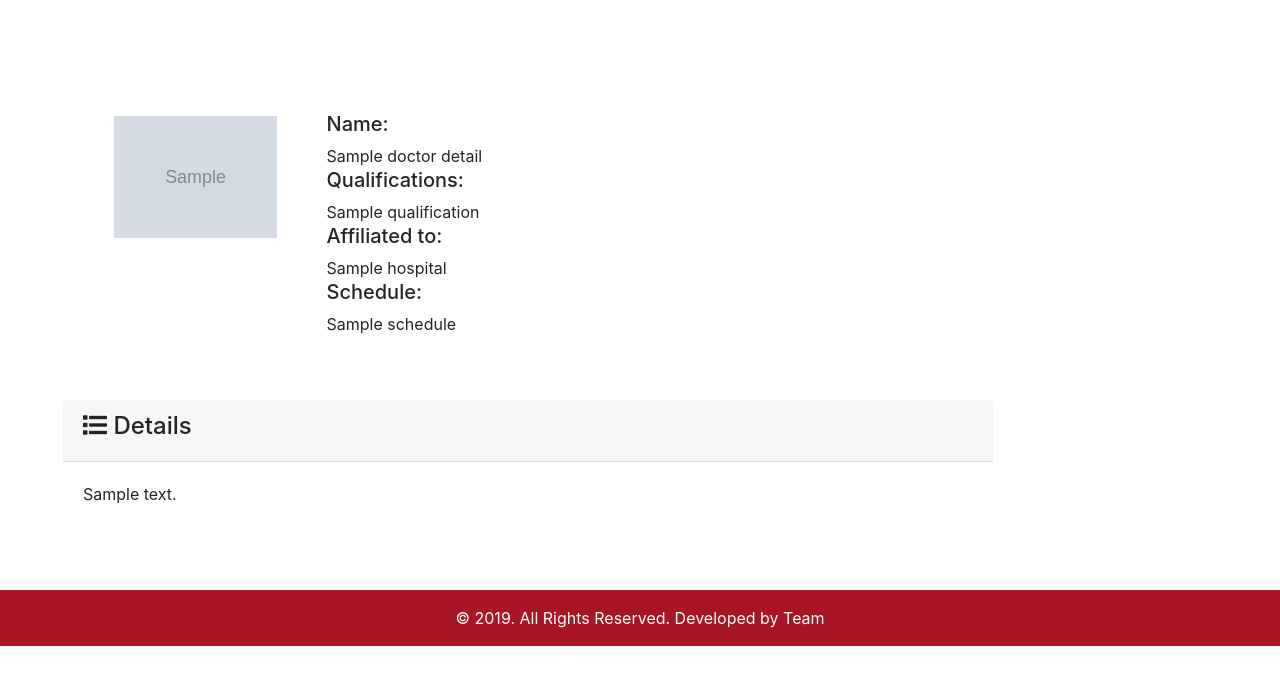
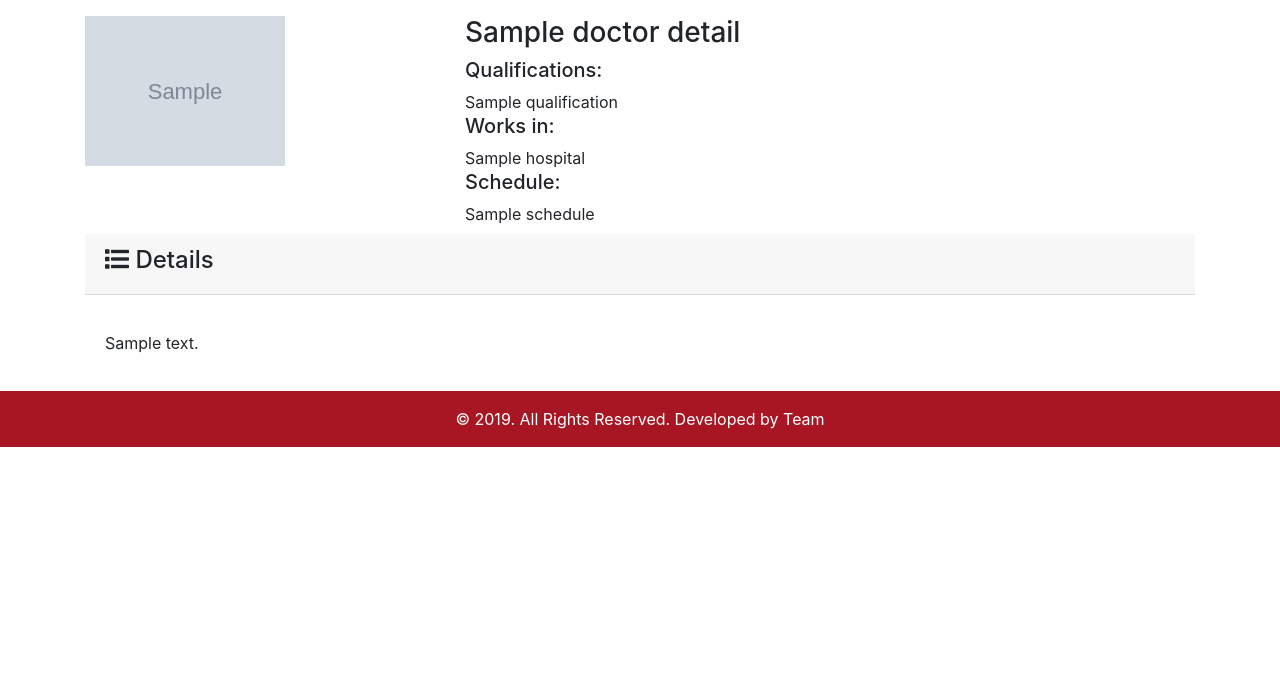
Before and after one commit to u-shrestha/heart, a Django app: template home/templates/home/doctor_detail.html in a window 1280 px wide. Shown: the part 86-771 px from the top of the page. Run offline with Django 3.2, Linux system fonts and the light colour scheme; the template is opened without the code that fills it: most values are stand-ins (such as "Sample title", 1, 10 or a date in 2020); grey boxes marked "Sample" are stand-in pictures; some libraries are stand-ins or nearby versions.

Commit message:
doctor database updated.

```diff
--- a/home/templates/home/doctor_detail.html
+++ b/home/templates/home/doctor_detail.html
@@ -10,39 +10,35 @@
 {% endblock %}
 
 {% block page-body %}
-    <div class="container w-75 m-5">
-        <div class="row w-75 my-5 ml-3">
+    <div class="container mt-3">
+        <div class="row">
             <!-- Image -->
             {% if doctor_detail.image %}
                 <div class="col-sm-12 col-md-6 col-lg-4 mb-2">
-                    <div class="card-body">
-                        <img class="img-fluid" src="{{ doctor_detail.image.url }}" height="250px" width="200px"/>
-                    </div>
+                    <img class="img-fluid" src="{{ doctor_detail.image.url }}" height="250px" width="200px"/>
                 </div>
             {% endif %}
 
-            <div class="col-12 col-md-8 my-3 pr-0">
-                <h5> Name: </h5> {{ doctor_detail.name }}
-                <h5> Qualifications: </h5>{{ doctor_detail.qualification }}
-                <h5>Affiliated to: </h5> {{ doctor_detail.hospital }}
+            <div class="col-12 col-md-8">
+                <h3>{{ doctor_detail.name }}</h3>
+                <h5>Qualifications: </h5>{{ doctor_detail.qualification }}
+                <h5>Works in: </h5> {{ doctor_detail.hospital }}
                 {% if doctor_detail.schedule %}
                     <h5>Schedule: </h5>{{ doctor_detail.schedule }}
                 {% endif %}
             </div>
         </div>
 
-        <div class="row">
+        <div class="row mt-2">
             <!-- Description -->
             <div class="col-12">
                 <div class="card-header"><h4><i class="fas fa-list"></i>&nbsp;Details</h4></div>
-                    <div class="card-body">
-                        <p class="text-justify">  {{ doctor_detail.details }} </p>
-                    </div>
+                <div class="card-body text-justify">
+                    <p>  {{ doctor_detail.details|linebreaks }} </p>
+                </div>
             </div>
         </div>
     </div>
-
-
 {% endblock %}
 
 {% block page-footer %}
--- a/home/templates/home/home.html
+++ b/home/templates/home/home.html
@@ -24,7 +24,7 @@
                 <div class="carousel-item active">
                     <img class="d-block w-100" src="{% static 'image/sl2.jpg' %}" height="500px" alt="First slide">
                     <div class="carousel-caption d-none d-md-block">
-                        <h5>Are you at risk of having heart disease?</h5>
+                        <h2>Are you at risk of having heart disease?</h2>
                         <a href="{% url 'login' %}"><button type="submit" class="btn btn-primary">Lets Predict</button></a>
                   </div>
                 </div>
--- a/predict/sample.py
+++ b/predict/sample.py
@@ -1,4 +1,4 @@
-input_data = open("D:\Zzz Project\AAA practise\disease_prediction\prediction\heart.csv", "r").read().split("\n")
+input_data = open("C:\\Users\Sakun\Desktop\Project\heart\predict\heart.csv", "r").read().split("\n")
 features = input_data[0].split(",")
 
 del features[-1]
--- a/static/css/style.css
+++ b/static/css/style.css
@@ -65,19 +65,16 @@ a.btn.btn-primary {
 	background-color: #ffffff;
 }
 
-.bg_c {
-    background-color: #1f2678 !important;
+.card-img.avatar {
+	vertical-align: middle;
+	width: 90px;
+	height: 90px;
+	border-radius: 50%;
 }
 
-/*.zoom {*/
-  /*padding: 30px;*/
-  /*transition: transform .2s; !* Animation *!*/
-
-/*}*/
-
-/*.zoom:hover {*/
-  /*transform: scale(1.1); !* (150% zoom - Note: if the zoom is too large, it will go outside of the viewport) *!*/
-/*}*/
+.shadow {
+    box-shadow: 0 .5rem .5rem rgba(0,0,0,.10)!important;
+}
 
 #bg_c:hover {
 	transform: scale(1.05);
```
Also changed, not shown: home/templates/home/doctor.html (+8 -4 lines), home/templates/home/hospital.html (+5 -5 lines), home/templates/home/hospital_detail.html (+8 -10 lines), db.sqlite3, media/doctors/Dr.-Bijoy-G-Rajbanshi2.jpg (added), media/doctors/Dr.-Kunal-Bikram-Shah-2.jpg (added), media/doctors/Dr._AnilAcharya.jpg (added), media/doctors/Dr._Milan.jpg (added), media/doctors/dr-ranjit-kumar-sharma.jpeg (added), media/doctors/drjpjaiswal.jpg (added), media/doctors/drjyotindarsharma.jpg (added), media/doctors/drnagmashrestha.jpg (added).
